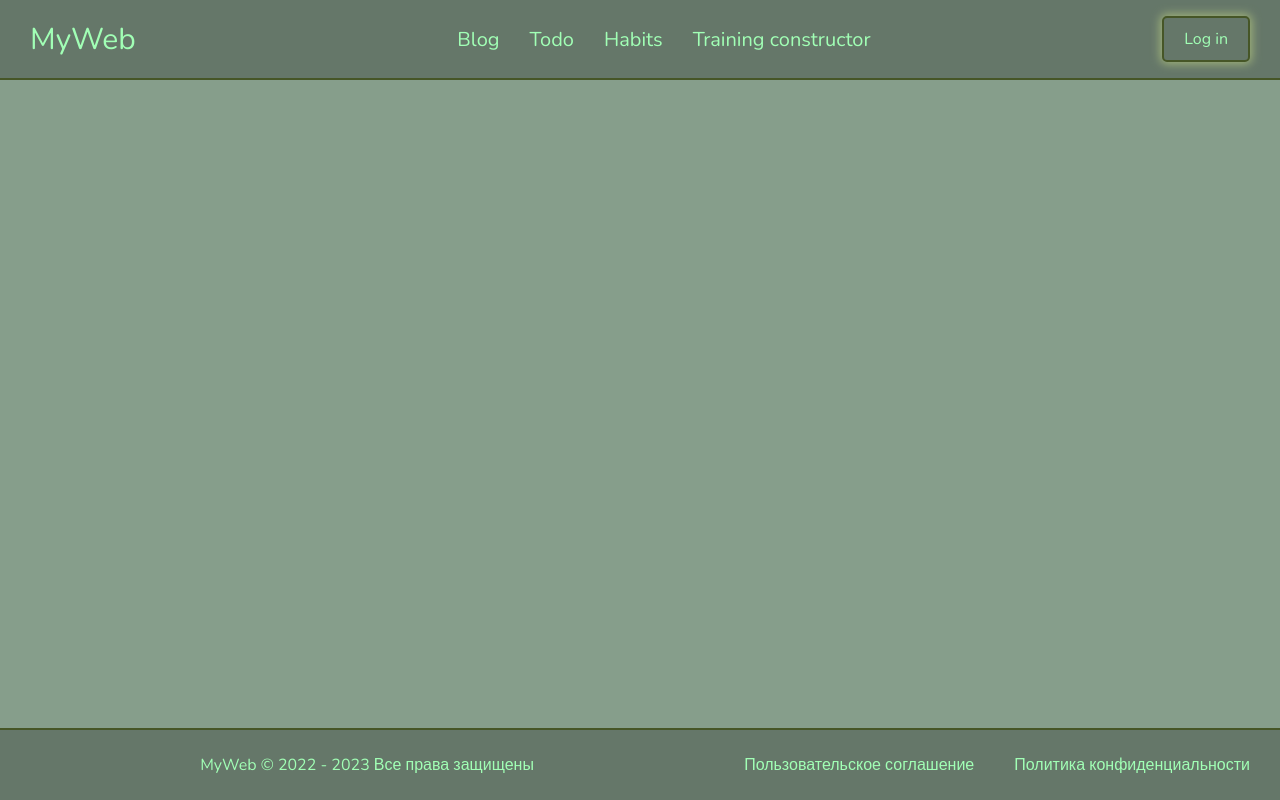
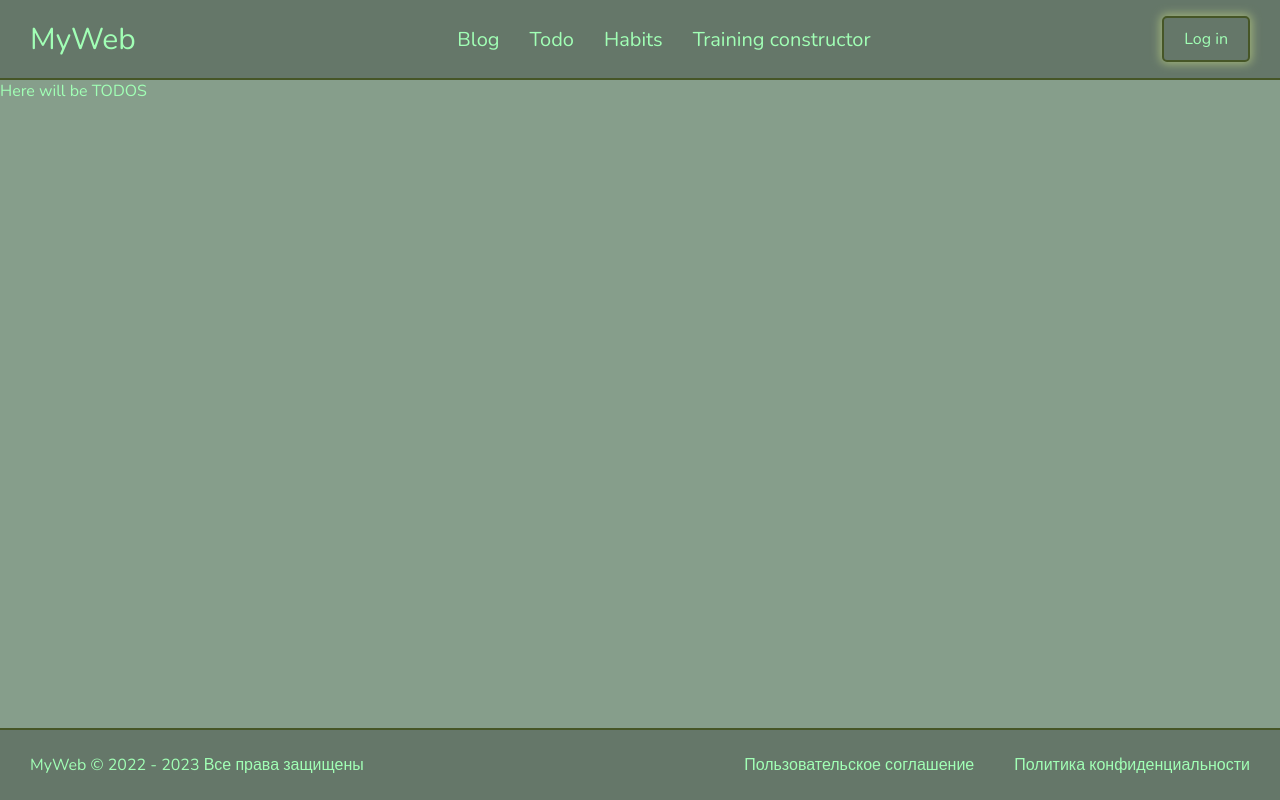
Before and after one commit to relaxtmeee/productivity-web, a React (Create React App) app in the folder client/: page /todos in a window 1280 px wide. Built offline with nearby package versions, Linux system fonts and the light colour scheme; no server answers.

Commit message:
prepare TODOS page

```diff
--- a/client/src/pages/Layout/Footer/Footer.module.css
+++ b/client/src/pages/Layout/Footer/Footer.module.css
@@ -17,10 +17,7 @@
     color: var(--grey-light);
 }
 
-.law {
-    text-align: center;
 
-}
 
 @media (max-width: 765px) {
     .footer
@@ -29,4 +26,7 @@
         grid-template-columns: 1fr;
         justify-items: center;
     }
+    .law {
+        text-align: center;
+    }
 }
--- a/client/src/pages/Layout/Navbar/Navbar.tsx
+++ b/client/src/pages/Layout/Navbar/Navbar.tsx
@@ -49,7 +49,7 @@ const Navbar = ({className, ...props}: INavbar ):JSX.Element => {
                         <NavLink to={'/posts'}>Blog</NavLink>
                     </li>
                     <li onClick={() => setOpenMenu(false)} className={styles.link}>
-                        <a href="#">Todo</a>
+                        <NavLink to={'/todos'}>Todo</NavLink>
                     </li>
                     <li onClick={() => setOpenMenu(false)} className={styles.link}>
                         <a href="#">Habits</a>
--- a/client/src/pages/RouterComponent.tsx
+++ b/client/src/pages/RouterComponent.tsx
@@ -4,11 +4,13 @@ import MainPage from "./MainPage/MainPage";
 import { withLayout } from "./Layout/Layout";
 import PostsPage from "./PostsPage/PostsPage";
 import PostPage from "./PostPage/PostPage";
+import TodosPage from "./TodosPage/TodosPage";
 
 const RouterComponent = ():JSX.Element => {
 
     return (
         <Routes>
+            <Route path="/todos" element={<TodosPage/>}/>
             <Route path="/posts/:postId" element={<PostPage/>}/>
             <Route path="/posts" element={<PostsPage/>}/>
             <Route path="/auth" element={<AuthPage/>}/>
--- /dev/null
+++ b/client/src/pages/TodosPage/TodosPage.tsx
@@ -0,0 +1,9 @@
+const TodosPage = () => {
+    return (
+        <div>
+            Here will be TODOS
+        </div>
+    );
+};
+
+export default TodosPage;
```
Also changed, not shown: client/src/pages/Layout/Navbar/Navbar.module.css (line endings or trailing spaces).
